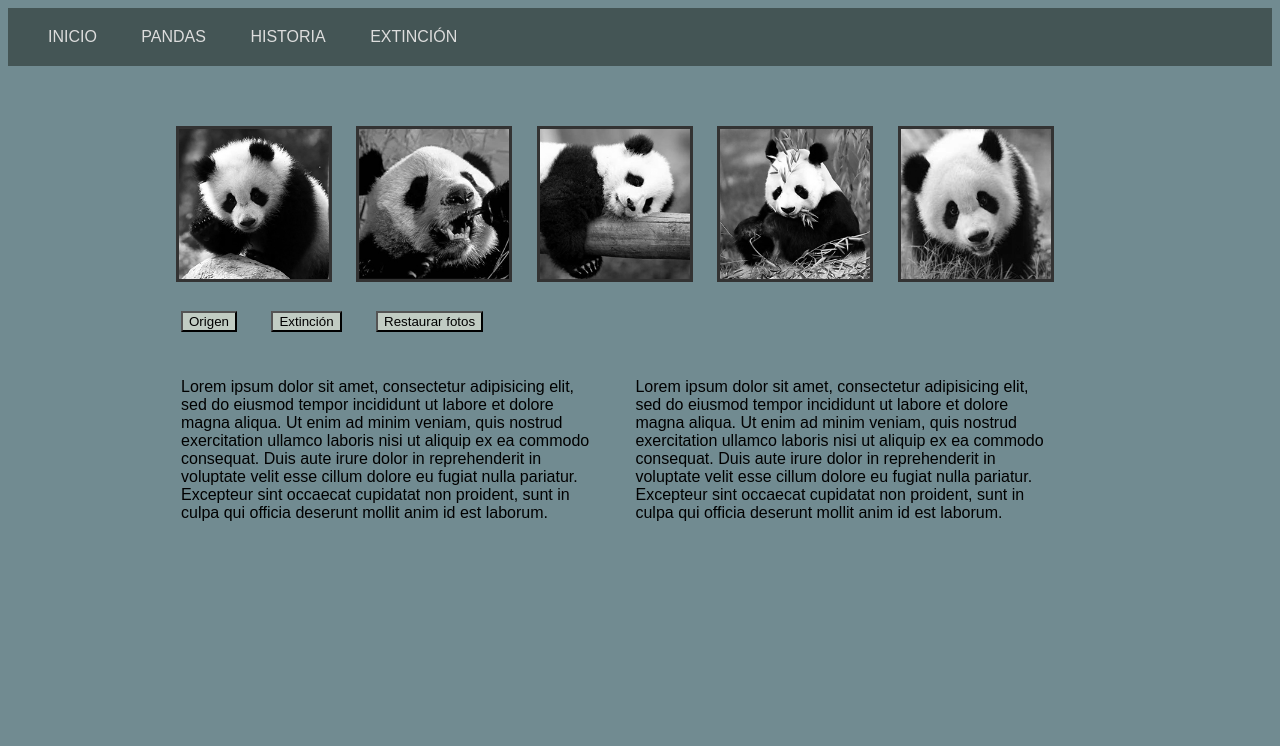
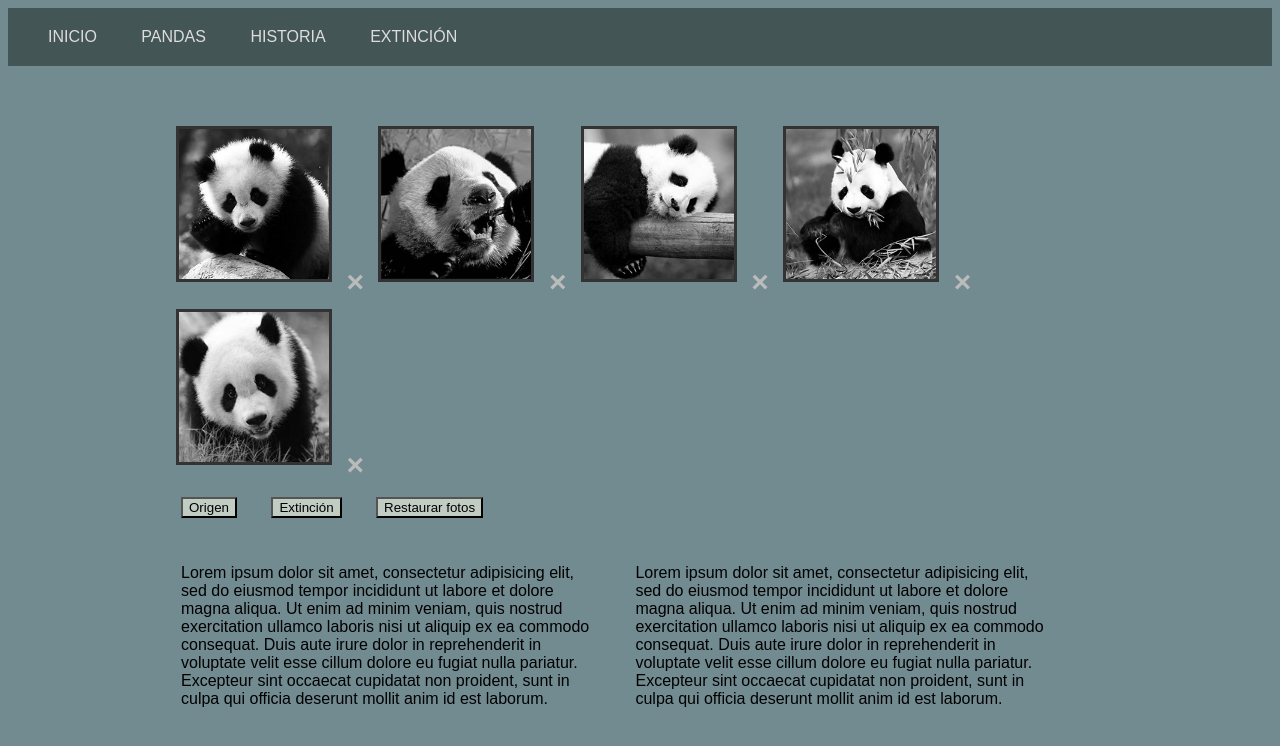
Before and after one commit to magentaFire/leccion23_pandas, a plain HTML site: page index.html in a window 1280 px wide. Drawn offline with Linux system fonts and the light colour scheme.

Commit message:
Algunos avances en CSS

```diff
--- a/assets/css/theme.css
+++ b/assets/css/theme.css
@@ -23,10 +23,42 @@ a {
 }
 
 img {
+  display: inline-block;
   width: 150px;
   margin: 10px;
   filter: grayscale(100%);
   border: 3px solid #333;
+}
+
+span {
+  display: inline-block;
+  top: 120px;
+  font-size: 30px;
+  font-weight: bold;
+  color: #bbb;
+  text-decoration: none;
+  cursor: pointer;
+  z-index: 1;
+}
+
+div span:nth-child(1) {
+
+}
+
+div span:nth-child(2) {
+
+}
+
+div span:nth-child(3) {
+
+}
+
+div span:nth-child(4) {
+
+}
+
+div span:nth-child(5) {
+
 }
 
 .container1 {
--- a/index.html
+++ b/index.html
@@ -16,10 +16,15 @@
     <div class="container1">
       <div class="containerImgs">
         <img src="assets/img/panda01.jpg" alt="">
+        <span>&times;</span>
         <img src="assets/img/panda02.jpg" alt="">
+        <span>&times;</span>
         <img src="assets/img/panda03.jpg" alt="">
+        <span>&times;</span>
         <img src="assets/img/panda04.jpg" alt="">
+        <span>&times;</span>
         <img src="assets/img/panda05.jpg" alt="">
+        <span>&times;</span>
       </div>
 
       <div class="containerButtons">
```
